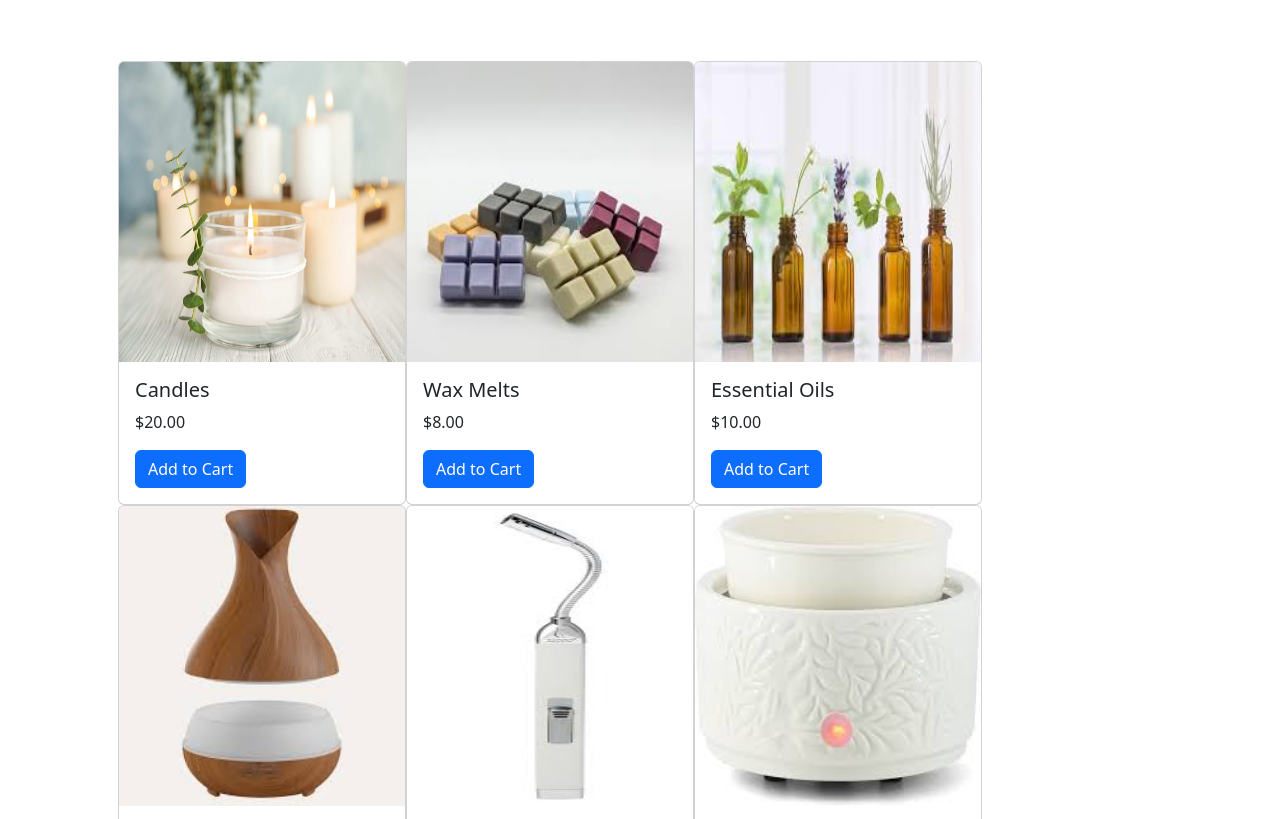
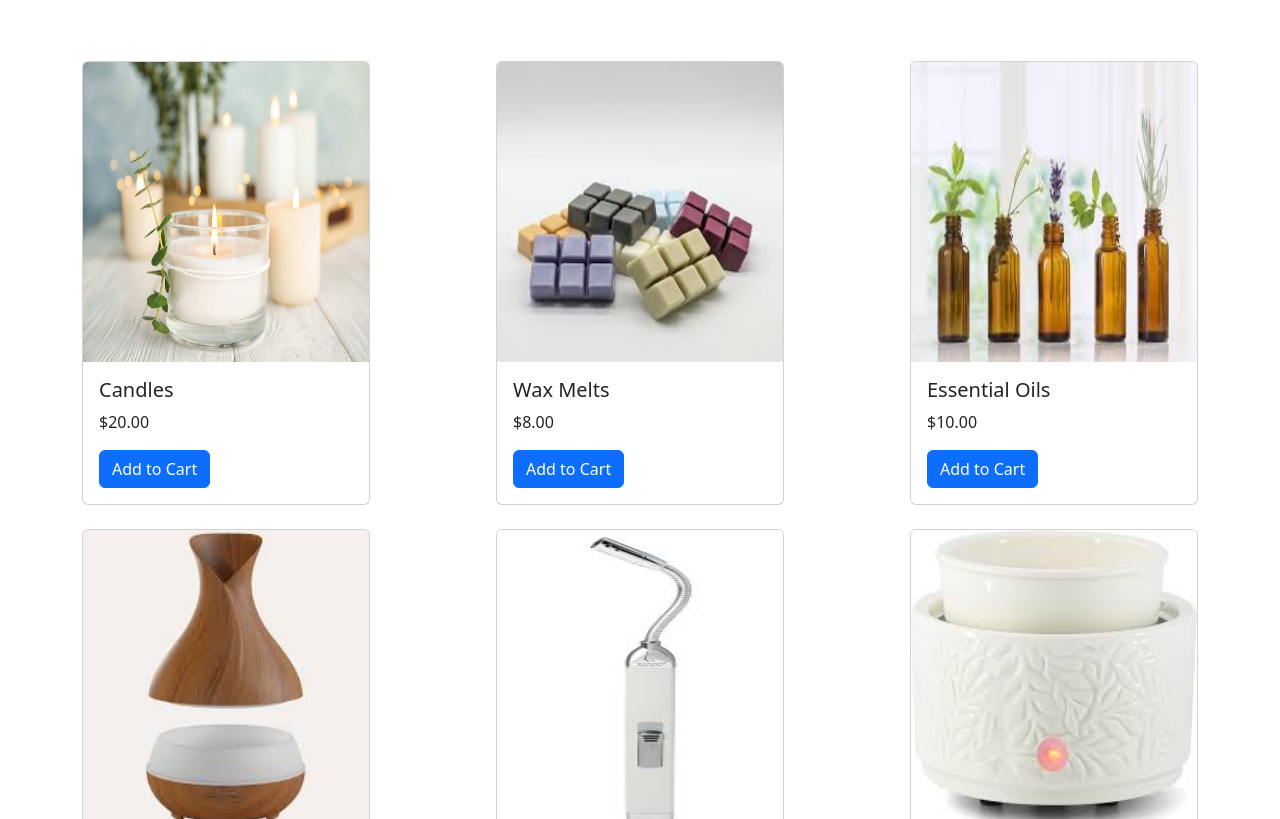
Before and after one commit to eshjen/capstone1, a plain HTML site: page products.html in a window 1280 px wide. Shown: the part 61-880 px from the top of the page. Drawn offline with Linux system fonts and the light colour scheme.

Commit message:
products page

```diff
--- a/products.html
+++ b/products.html
@@ -36,7 +36,8 @@
       </ul>
     </header>
 
-    <main class="container px-5 py-5 d-flex justify-content space-around flex-wrap">
+    <main class="container-fluid py-5 d-flex justify-content-between flex-sm-wrap flex-column">
+      <div class="container d-flex justify-content-between mb-4">
         <div class="card" style="width: 18rem">
           <img src="images/candles.jpg" height="300" class="card-img-top" alt="Photo of Candles" />
           <div class="card-body">
@@ -45,6 +46,7 @@
             <a href="#" class="btn btn-primary">Add to Cart</a>
           </div>
         </div>
+
         <div class="card" style="width: 18rem">
           <img src="images/waxmelts.jpg" height="300" class="card-img-top" alt="Photo of Wax Melts" />
           <div class="card-body">
@@ -61,6 +63,8 @@
             <a href="#" class="btn btn-primary">Add to Cart</a>
           </div>
         </div>
+      </div>
+      <div class="container d-flex justify-content-between">
         <div class="card" style="width: 18rem">
           <img src="images/diffuser.jpg" height="300" class="card-img-top" alt="Photo of Diffuser" />
           <div class="card-body">
@@ -85,8 +89,9 @@
             <a href="#" class="btn btn-primary">Add to Cart</a>
           </div>
         </div>
+      </div>
     </main>
-    <footer class="mt-2 py-4 bg-body-tertiary"></footer>
+    <footer class="mt-2 py-4 bg-body-tertiary">
       <div class="container">&copy; 2020-2024 Scented Serenity</div>
     </footer>
   </body>
```
Also changed, not shown: userlogin.html (+1 -3 lines). Lines whose indentation alone changed are shown as unchanged.
